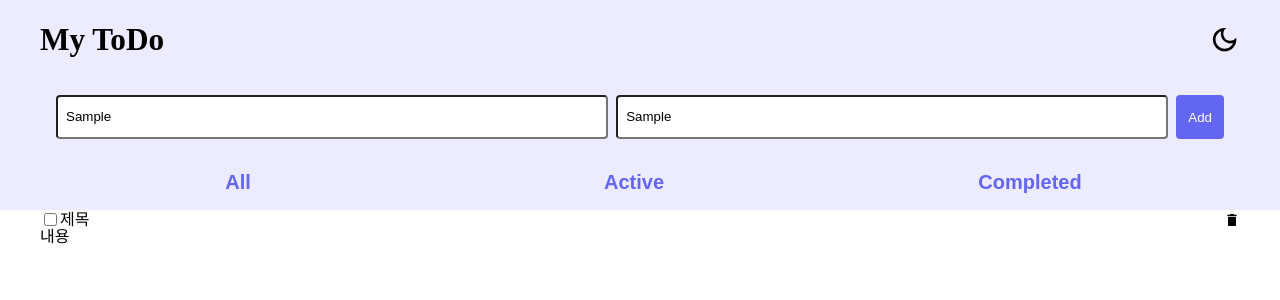
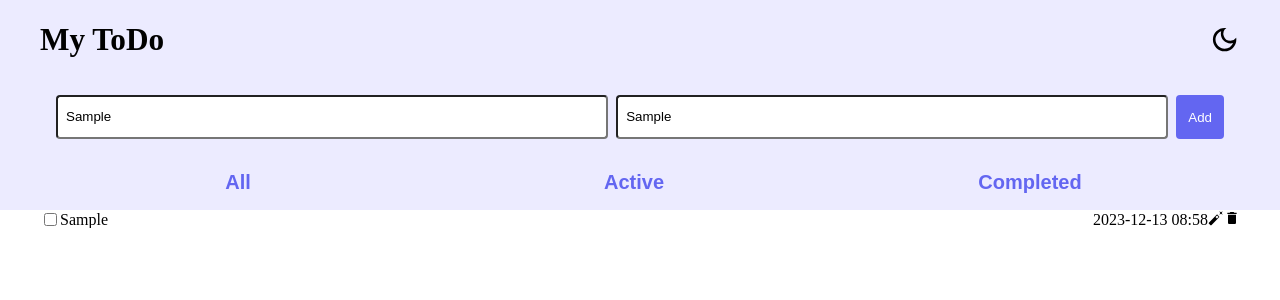
Before and after one commit to peeChulchul/S_TsToDo, a React (Create React App) app: page / in a window 1280 px wide. Both pictures are taken after typing "Sample", "Sample" into the empty fields and a click on the button "Add". Shown: the top 300 px of the page. Built offline with nearby package versions, Linux system fonts and the light colour scheme.

Commit message:
뼈대 + 기능함수 추가

```diff
--- a/src/App.tsx
+++ b/src/App.tsx
@@ -3,14 +3,17 @@ import { GlobalStyles } from "src/style/GlobalStyles";
 import { ThemeProvider } from "styled-components";
 import { theme } from "src/style/theme";
 import { Router } from "src/shared/Router";
+import { ToDoContextProvider } from "./context/ToDoContext";
 
 function App() {
   return (
     <>
-      <ThemeProvider theme={theme}>
-        <GlobalStyles />
-        <Router />
-      </ThemeProvider>
+      <ToDoContextProvider>
+        <ThemeProvider theme={theme}>
+          <GlobalStyles />
+          <Router />
+        </ThemeProvider>
+      </ToDoContextProvider>
     </>
   );
 }
--- /dev/null
+++ b/src/context/ToDoContext.tsx
@@ -0,0 +1,18 @@
+import { createContext, useContext, Dispatch, SetStateAction } from "react";
+import useLocalStorage from "src/hooks/useLocalStorage";
+import { Itodo } from "src/types/todo";
+
+interface IToDoContextValue {
+  localToDo: Itodo[];
+  setLocalToDo: Dispatch<SetStateAction<Itodo[]>>;
+}
+
+const ToDoContext = createContext<IToDoContextValue>({ localToDo: [], setLocalToDo: () => {} });
+
+export const useToDoContext = () => useContext(ToDoContext);
+
+export const ToDoContextProvider = ({ children }: React.PropsWithChildren) => {
+  const { value: localToDo, setValue: setLocalToDo } = useLocalStorage<Itodo[]>({ key: "ToDos", initialValue: [] });
+
+  return <ToDoContext.Provider value={{ localToDo, setLocalToDo }}>{children}</ToDoContext.Provider>;
+};
--- a/src/hooks/useLocalStorage.tsx
+++ b/src/hooks/useLocalStorage.tsx
@@ -1,23 +1,15 @@
 import React, { Dispatch, SetStateAction, useEffect, useState } from "react";
 
-interface IuseLocalStorage {
+interface IuseLocalStorage<T> {
   key: string;
-  initialValue: string[];
+  initialValue: T;
 }
 
-export interface Itodo {
-  title: string;
-  content: string;
-  createAt: number;
-  key: string;
-  isDone: boolean;
-}
-
-export default function useLocalStorage({ key, initialValue }: IuseLocalStorage): {
-  value: Itodo[];
-  setValue: Dispatch<SetStateAction<Itodo[]>>;
+export default function useLocalStorage<T>({ key, initialValue }: IuseLocalStorage<T>): {
+  value: T;
+  setValue: Dispatch<SetStateAction<T>>;
 } {
-  const [value, setValue] = useState<Itodo[]>(() => {
+  const [value, setValue] = useState<T>(() => {
     const jsonValue = localStorage.getItem(key);
     if (jsonValue === null) {
       return initialValue;
--- a/src/pages/todo/ToDoForm.tsx
+++ b/src/pages/todo/ToDoForm.tsx
@@ -1,6 +1,6 @@
 import React, { ChangeEvent, FormEvent, useState } from "react";
 import { Container } from "src/components/Container";
-import useLocalStorage from "src/hooks/useLocalStorage";
+import { useToDoContext } from "src/context/ToDoContext";
 import styled from "styled-components";
 import { v4 as uuidv4 } from "uuid";
 const ToDoForm = styled.form`
@@ -31,7 +31,7 @@ interface IinputVaule {
 
 export default function ToDoInput() {
   const [inputValue, setInputValue] = useState<IinputVaule>({ title: "", content: "" });
-  const { setValue: setLocalToDos } = useLocalStorage({ key: "ToDos", initialValue: [] });
+  const { setLocalToDo } = useToDoContext();
 
   function onChangeTitle(e: ChangeEvent<HTMLInputElement>) {
     setInputValue((prev) => ({ ...prev, title: e.target.value }));
@@ -42,9 +42,9 @@ export default function ToDoInput() {
 
   function onSubmitToDoForm(e: FormEvent<HTMLFormElement>) {
     e.preventDefault();
-    setLocalToDos((prev) => [
+    setLocalToDo((prev) => [
       ...prev,
-      { key: uuidv4(), title: inputValue.title, content: inputValue.content, isDone: false, createAt: 0 }
+      { key: uuidv4(), title: inputValue.title, content: inputValue.content, isDone: false, createAt: Date.now() }
     ]);
   }
 
--- /dev/null
+++ b/src/pages/todo/ToDoItem.tsx
@@ -0,0 +1,106 @@
+import React, { useState } from "react";
+import styled, { css } from "styled-components";
+import { MdDelete, MdAutoFixNormal } from "react-icons/md";
+import { Itodo } from "src/types/todo";
+import ToDoModify from "./ToDoModify";
+import { useToDoContext } from "src/context/ToDoContext";
+
+const ToDoBox = styled.li`
+  display: flex;
+  align-items: center;
+`;
+
+const ToDoTop = styled.div`
+  display: flex;
+  flex-direction: column;
+  justify-content: center;
+  flex: 1;
+  cursor: pointer;
+  overflow: hidden;
+  .wrapper {
+    display: flex;
+    align-items: center;
+  }
+  .todo__title {
+    flex: 1;
+  }
+  .todo__createAt {
+    font-size: ${({ theme }) => theme.fontSize.sm};
+    margin-left: auto;
+  }
+`;
+
+const ToDoBottom = styled.div<{ $isOpen: boolean }>`
+  max-height: 0px;
+  transition: all 0.2s ease-in;
+  overflow: hidden;
+  ${({ $isOpen }) =>
+    $isOpen &&
+    css`
+      max-height: 300px;
+      height: fit-content;
+      display: flex;
+      flex-direction: column;
+    `}
+  hr {
+    margin: 4px 0px;
+    border-color: ${({ theme }) => theme.color.primary};
+  }
+`;
+
+const ToDoBtns = styled.div``;
+
+interface ItoDoItemProps {
+  todo: Itodo;
+}
+
+export default function ToDoItem({ todo }: ItoDoItemProps) {
+  const { content, createAt: timeStamp, isDone, title, key } = todo;
+  const { setLocalToDo } = useToDoContext();
+  const [isOpen, setIsOpen] = useState(false);
+  const [checked, setChecked] = useState(isDone);
+  const [isModify, setIsModify] = useState(false);
+  const currentDate = new Date(timeStamp);
+  const createAt = currentDate.toISOString().slice(0, 16).replace("T", " ");
+
+  function onChangeChecked() {
+    setChecked((prev) => !prev);
+  }
+
+  function onClickDelete() {
+    setLocalToDo((prev) => {
+      const newTodo = prev.filter((todo) => todo.key !== key);
+      return newTodo;
+    });
+  }
+
+  return (
+    <>
+      {isModify ? (
+        <ToDoModify todo={todo} setIsModify={setIsModify} />
+      ) : (
+        <ToDoBox>
+          <input checked={checked} onChange={onChangeChecked} type="checkbox"></input>
+          <ToDoTop onClick={() => setIsOpen((prev) => !prev)}>
+            <div className="wrapper">
+              <h1 className="todo__title">{title}</h1>
+            </div>
+            <ToDoBottom $isOpen={isOpen}>
+              <hr />
+              <p>{content}</p>
+            </ToDoBottom>
+          </ToDoTop>
+          <p className="todo__createAt">{createAt}</p>
+          <ToDoBtns>
+            <MdAutoFixNormal
+              onClick={() => {
+                setIsModify(true);
+              }}
+            />
+            <MdDelete onClick={onClickDelete} />
+          </ToDoBtns>
+        </ToDoBox>
+      )}
+    </>
+  );
+}
--- /dev/null
+++ b/src/pages/todo/ToDoModify.tsx
@@ -0,0 +1,60 @@
+import React, { ChangeEvent, Dispatch, FormEvent, SetStateAction, useState } from "react";
+import { MdCheck, MdCancel } from "react-icons/md";
+import { useToDoContext } from "src/context/ToDoContext";
+import { Itodo } from "src/types/todo";
+import styled from "styled-components";
+
+const ToDoModifyForm = styled.form`
+  display: flex;
+`;
+
+interface ItoDoModifyProps {
+  todo: Itodo;
+  setIsModify: Dispatch<SetStateAction<boolean>>;
+}
+
+export default function ToDoModify({ todo, setIsModify }: ItoDoModifyProps) {
+  const { content, title, key } = todo;
+
+  const { setLocalToDo } = useToDoContext();
+  const [inputValue, setInputValue] = useState<{ title: string; content: string }>({ title: title, content: content });
+
+  function onChangeTitle(e: ChangeEvent<HTMLInputElement>) {
+    setInputValue((prev) => ({ ...prev, title: e.target.value }));
+  }
+  function onChangeContent(e: ChangeEvent<HTMLInputElement>) {
+    setInputValue((prev) => ({ ...prev, content: e.target.value }));
+  }
+
+  function onSubmitModify(e: FormEvent<HTMLFormElement>) {
+    e.preventDefault();
+    setLocalToDo((prev) => {
+      const newToDo = prev.map((todo) => {
+        if (todo.key === key) {
+          return { ...todo, createAt: Date.now(), title: inputValue.title, content: inputValue.content };
+        }
+        return todo;
+      });
+      return newToDo;
+    });
+    setIsModify(false);
+  }
+  function onClickCancel() {
+    setIsModify(false);
+  }
+
+  return (
+    <ToDoModifyForm onSubmit={onSubmitModify}>
+      <div style={{ flex: 1, display: "flex", flexDirection: "column" }}>
+        <input value={inputValue.title} onChange={onChangeTitle} placeholder="제목을 입력해주세요"></input>
+        <input value={inputValue.content} onChange={onChangeContent} placeholder="내용을 입력해주세요"></input>
+      </div>
+      <button>
+        <MdCheck />
+      </button>
+      <button onClick={onClickCancel}>
+        <MdCancel />
+      </button>
+    </ToDoModifyForm>
+  );
+}
--- a/src/pages/todo/view/ToDoList.tsx
+++ b/src/pages/todo/view/ToDoList.tsx
@@ -1,43 +1,19 @@
 import React, { useState } from "react";
-import { MdDelete } from "react-icons/md";
 import { Container } from "src/components/Container";
 import styled from "styled-components";
+import ToDoItem from "../ToDoItem";
+import { useToDoContext } from "src/context/ToDoContext";
 
 export default function ToDoList() {
+  const { localToDo } = useToDoContext();
+
   return (
     <ul>
       <Container>
-        <ToDoItem></ToDoItem>
+        {localToDo.map((todo) => (
+          <ToDoItem key={todo.key} todo={todo} />
+        ))}
       </Container>
     </ul>
   );
 }
-
-const ToDoBox = styled.li`
-  .todo__top {
-    display: flex;
-    align-items: center;
-    .todo__title {
-      flex: 1;
-    }
-  }
-  .todo__bottom {
-  }
-`;
-
-function ToDoItem() {
-  const [isOpen, setIsOpen] = useState(false);
-
-  return (
-    <ToDoBox>
-      <div className="todo__top">
-        <input type="checkbox"></input>
-        <h1 className="todo__title">제목</h1>
-        <MdDelete />
-      </div>
-      <div className="todo__bottom">
-        <p>내용</p>
-      </div>
-    </ToDoBox>
-  );
-}
--- /dev/null
+++ b/src/types/todo.ts
@@ -0,0 +1,7 @@
+export interface Itodo {
+  title: string;
+  content: string;
+  createAt: number;
+  key: string;
+  isDone: boolean;
+}
```
Also changed, not shown: src/context/ThemeContext.tsx (added, +41 -0 lines).
